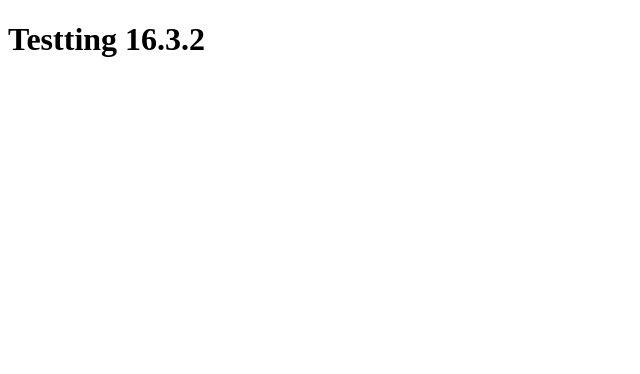
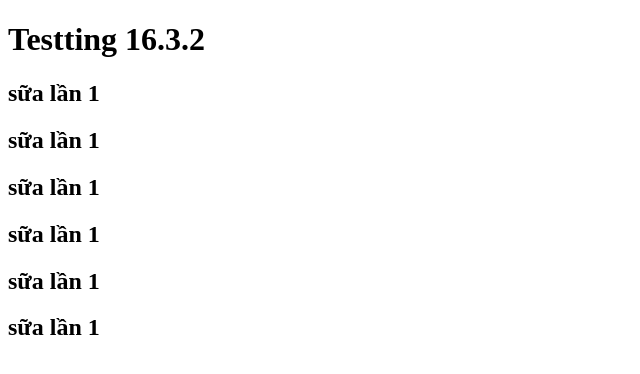
Before and after one commit to nhannhocnoobcode/16.3.2, a plain HTML site: page index.html in a window 1280 px wide. Shown: the whole page, without its empty margins (0-640 px from the left). Drawn offline with Linux system fonts and the light colour scheme.

Commit message:
commit 2nd

```diff
--- a/index.html
+++ b/index.html
@@ -7,5 +7,11 @@
   </head>
   <body>
     <h1>Testting 16.3.2</h1>
+    <h2>sữa lần 1</h2>
+    <h2>sữa lần 1</h2>
+    <h2>sữa lần 1</h2>
+    <h2>sữa lần 1</h2>
+    <h2>sữa lần 1</h2>
+    <h2>sữa lần 1</h2>
   </body>
 </html>
```
Also changed, not shown: news.html (added, +11 -0 lines).
